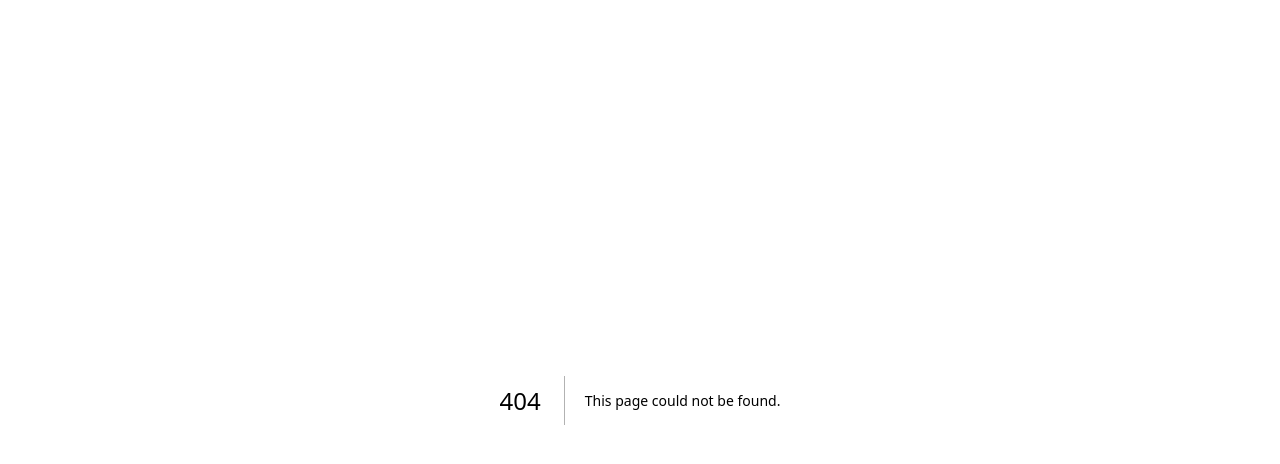
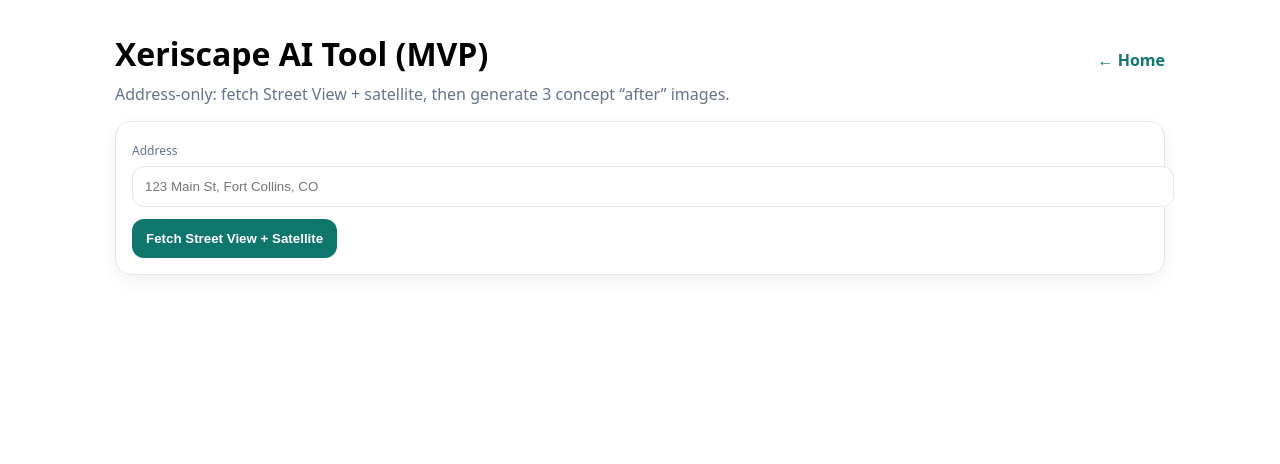
Before and after one commit to patrickpaddenpermaculture/xeriscape-tool, a Next.js app: page /xeriscape in a window 1280 px wide. Before the commit this address had no page. Shown: the top 464 px of the page. Built offline with nearby package versions, Linux system fonts and the light colour scheme.

Commit message:
Create xeriscape.js

```diff
--- /dev/null
+++ b/pages/xeriscape.js
@@ -0,0 +1,160 @@
+import { useState } from "react";
+
+export default function Xeriscape() {
+  const [address, setAddress] = useState("");
+  const [loadingLookup, setLoadingLookup] = useState(false);
+  const [lookup, setLookup] = useState(null);
+  const [selectedSv, setSelectedSv] = useState("");
+  const [err, setErr] = useState("");
+
+  const [genLoading, setGenLoading] = useState(false);
+  const [genImages, setGenImages] = useState([]);
+
+  async function doLookup() {
+    setErr("");
+    setLookup(null);
+    setSelectedSv("");
+    setGenImages([]);
+    setLoadingLookup(true);
+
+    try {
+      const r = await fetch("/api/lookup", {
+        method: "POST",
+        headers: { "Content-Type": "application/json" },
+        body: JSON.stringify({ address })
+      });
+      const j = await r.json();
+      if (!r.ok) throw new Error(j?.error || "Lookup failed");
+      setLookup(j);
+      setSelectedSv(j.streetViewUrls?.[0] || "");
+    } catch (e) {
+      setErr(String(e.message || e));
+    } finally {
+      setLoadingLookup(false);
+    }
+  }
+
+  async function generate() {
+    setErr("");
+    setGenImages([]);
+    setGenLoading(true);
+
+    try {
+      const r = await fetch("/api/generate", {
+        method: "POST",
+        headers: { "Content-Type": "application/json" },
+        body: JSON.stringify({ streetViewUrl: selectedSv })
+      });
+      const j = await r.json();
+      if (!r.ok) throw new Error(j?.error || "Generate failed");
+      setGenImages(j.images || []);
+    } catch (e) {
+      setErr(String(e.message || e));
+    } finally {
+      setGenLoading(false);
+    }
+  }
+
+  return (
+    <div style={{ maxWidth: 1050, margin: "0 auto", padding: 24, fontFamily: "system-ui" }}>
+      <div style={{ display: "flex", justifyContent: "space-between", alignItems: "baseline", gap: 12 }}>
+        <h1 style={{ margin: 0 }}>Xeriscape AI Tool (MVP)</h1>
+        <a href="/" style={{ color: "#0f766e", fontWeight: 800, textDecoration: "none" }}>
+          ← Home
+        </a>
+      </div>
+
+      <p style={{ color: "#64748b", marginTop: 8 }}>
+        Address-only: fetch Street View + satellite, then generate 3 concept “after” images.
+      </p>
+
+      <div style={card}>
+        <label style={label}>Address</label>
+        <input
+          style={input}
+          value={address}
+          onChange={(e) => setAddress(e.target.value)}
+          placeholder="123 Main St, Fort Collins, CO"
+        />
+
+        <button style={btn} onClick={doLookup} disabled={!address || loadingLookup}>
+          {loadingLookup ? "Fetching views…" : "Fetch Street View + Satellite"}
+        </button>
+
+        {err && <div style={{ marginTop: 10, color: "#b91c1c", fontWeight: 700 }}>{err}</div>}
+      </div>
+
+      {lookup && (
+        <div style={card}>
+          <div style={{ display: "flex", justifyContent: "space-between", gap: 12, alignItems: "baseline" }}>
+            <h2 style={{ margin: 0 }}>Views</h2>
+            <div style={{ fontSize: 12, color: "#64748b" }}>
+              Found: <b>{lookup.formatted}</b>
+            </div>
+          </div>
+
+          <div style={{ marginTop: 12, display: "grid", gridTemplateColumns: "repeat(auto-fit, minmax(240px, 1fr))", gap: 12 }}>
+            {(lookup.streetViewUrls || []).map((u, idx) => (
+              <button
+                key={u}
+                onClick={() => setSelectedSv(u)}
+                style={{
+                  border: selectedSv === u ? "2px solid #0f766e" : "1px solid #e2e8f0",
+                  borderRadius: 14,
+                  padding: 8,
+                  background: "#fff",
+                  cursor: "pointer",
+                  textAlign: "left"
+                }}
+              >
+                <img src={u} alt={`Street View ${idx + 1}`} style={{ width: "100%", borderRadius: 12 }} />
+                <div style={{ fontSize: 12, color: "#64748b", marginTop: 6 }}>
+                  Street View angle {idx + 1} {selectedSv === u ? "(selected)" : ""}
+                </div>
+              </button>
+            ))}
+
+            <div style={{ border: "1px solid #e2e8f0", borderRadius: 14, padding: 8, background: "#fff" }}>
+              <img src={lookup.satelliteUrl} alt="Satellite" style={{ width: "100%", borderRadius: 12 }} />
+              <div style={{ fontSize: 12, color: "#64748b", marginTop: 6 }}>Satellite view</div>
+            </div>
+          </div>
+
+          <button style={btn} onClick={generate} disabled={!selectedSv || genLoading} title={!selectedSv ? "Select a Street View image first" : ""}>
+            {genLoading ? "Generating…" : "Generate 3 Xeriscape Concepts"}
+          </button>
+
+          <div style={{ marginTop: 10, fontSize: 12, color: "#64748b" }}>
+            Tip: If Street View is weird, try a nearby address or one with a clearer front yard.
+          </div>
+        </div>
+      )}
+
+      {genImages.length > 0 && (
+        <div style={card}>
+          <h2 style={{ marginTop: 0 }}>AI Concepts</h2>
+          <div style={{ display: "grid", gridTemplateColumns: "repeat(auto-fit, minmax(260px, 1fr))", gap: 12 }}>
+            {genImages.map((img, idx) => (
+              <div key={idx} style={{ border: "1px solid #e2e8f0", borderRadius: 14, padding: 8, background: "#fff" }}>
+                <img src={img} alt={`Concept ${idx + 1}`} style={{ width: "100%", borderRadius: 12 }} />
+                <div style={{ fontSize: 12, color: "#64748b", marginTop: 6 }}>Concept {idx + 1}</div>
+              </div>
+            ))}
+          </div>
+        </div>
+      )}
+    </div>
+  );
+}
+
+const card = {
+  background: "#fff",
+  border: "1px solid #e2e8f0",
+  borderRadius: 16,
+  padding: 16,
+  marginTop: 14,
+  boxShadow: "0 6px 18px rgba(15,23,42,.06)"
+};
+const label = { fontSize: 12, color: "#64748b" };
+const input = { width: "100%", padding: 12, borderRadius: 12, border: "1px solid #e2e8f0", marginTop: 6 };
+const btn = { marginTop: 12, background: "#0f766e", color: "#fff", border: 0, padding: "12px 14px", borderRadius: 12, fontWeight: 800, cursor: "pointer" };
```
